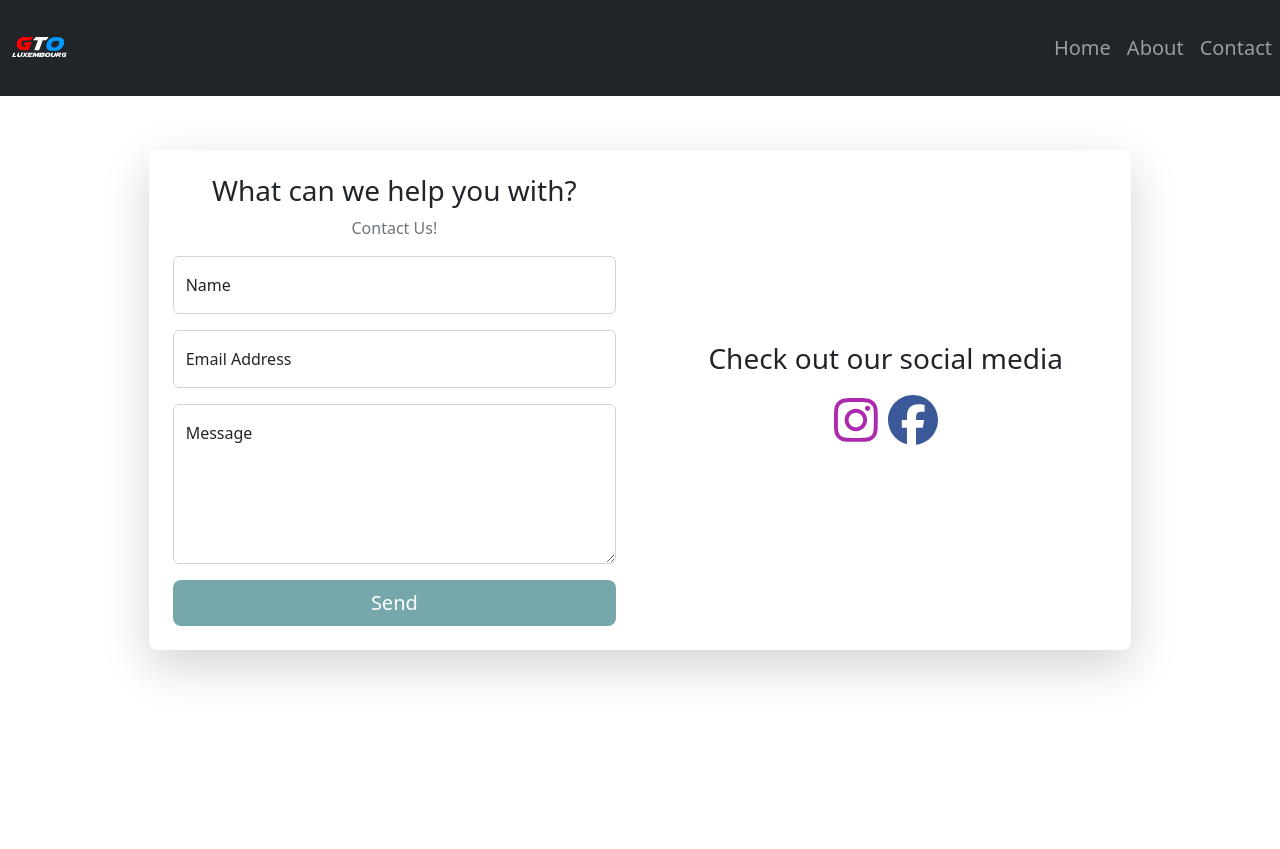
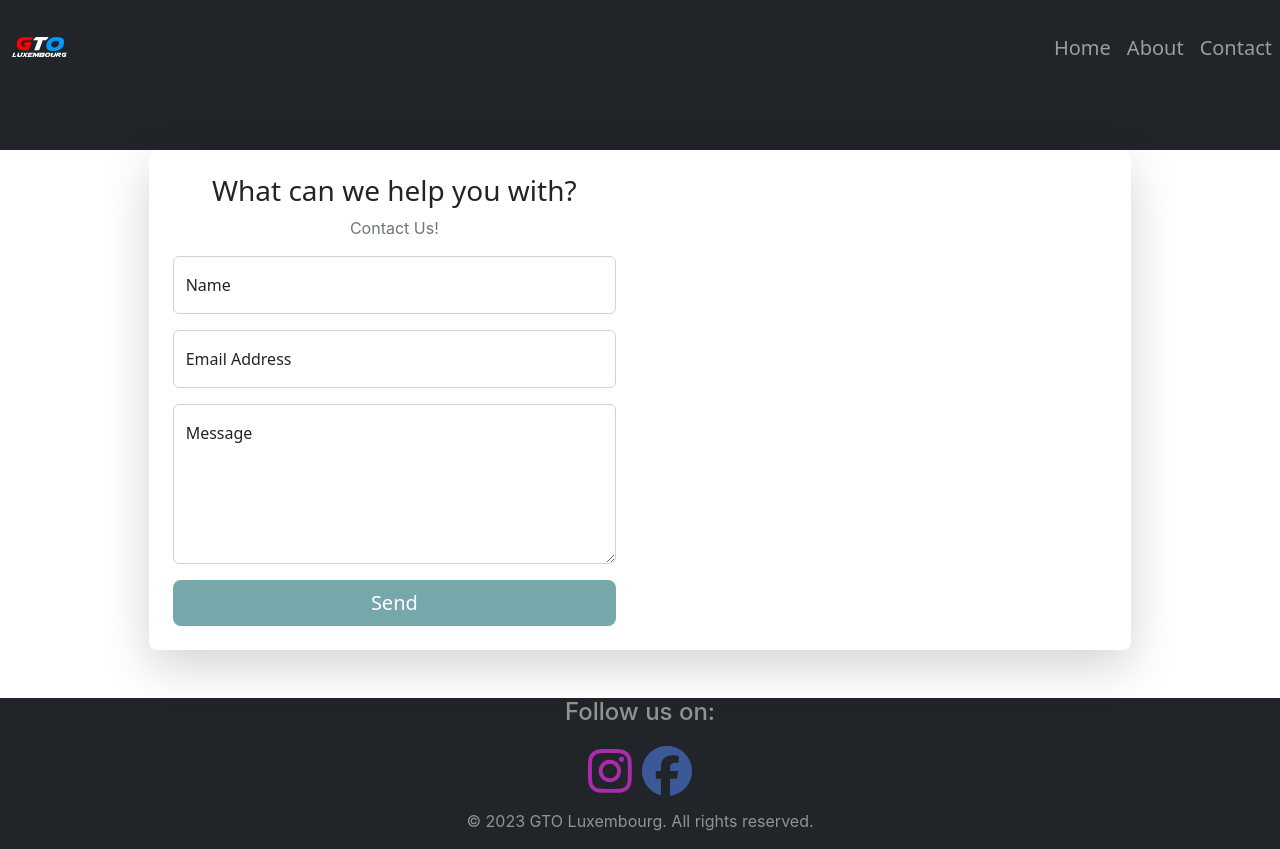
Before and after one commit to kinglouie-fm/gto_website, a Vue app: page /contact in a window 1280 px wide. Before the commit the page ends 800 px from the top, so only its background shows below. Built offline with nearby package versions, Linux system fonts and the light colour scheme.

Commit message:
added a footer

```diff
--- a/src/App.vue
+++ b/src/App.vue
@@ -51,6 +51,27 @@ const closeNavbar = () => {
     </nav>
   </header>
   <RouterView />
+
+  <!--
+            Two social media buttons with the corresponding color and link.
+            Here, fortawesome is used to get the icons
+          -->
+  <footer v-if="$route.path !== '/'">
+    <div class="footer-center">
+        <h4 class="text-white-50">Follow us on:</h4>
+        <!-- Instagram -->
+        <a style="color: #ac2bac;" href="https://www.instagram.com/gto.lu/" target=”_blank” role="button">
+            <font-awesome-icon :icon="['fab', 'instagram']" />
+        </a>
+        <!-- Facebook -->
+        <a style="color: #3b5998;" href="https://www.facebook.com/GTOLuxembourg" target=”_blank” role="button">
+            <font-awesome-icon :icon="['fab', 'facebook']" />
+        </a>
+    </div>
+    <div class="copyright">
+        <p class="text-white-50">&copy; 2023 GTO Luxembourg. All rights reserved.</p>
+    </div>
+  </footer>
 </template>
 
 <style>
@@ -68,6 +89,21 @@ const closeNavbar = () => {
 .nav-item:hover {
   background-color: rgb(68, 65, 65);
   border-radius: 3px;
+}
+
+.footer-center, p {
+    text-align: center;
+    font-family: "Inter", sans-serif;
+    font-weight: 400;
+}
+
+a {
+    padding: 5px;
+    font-size: 50px;
+}
+
+html, footer {
+    background-color: #212529;
 }
 
 @media only screen and (max-width: 800px) {
--- a/src/components/About.vue
+++ b/src/components/About.vue
@@ -9,7 +9,7 @@
     <div class="bgimg"></div>
     <section class="aboutsection">
         <h1 class="title">
-            <!-- Copyright icon <font>&#169</font> -->
+            <!-- <p>&copy;</p> -->
             GTO Luxembourg
         </h1>
         <h3 class="subtitle">
--- a/src/components/Contact.vue
+++ b/src/components/Contact.vue
@@ -45,24 +45,6 @@
                 </div>
               </form>
               <!-- End of contact form -->
-            </div>
-
-            <!--
-              Two social media buttons with the corresponding color and link.
-              Here, fortawesome is used to get the icons
-            -->
-            <div class="col-sm-6 p-4 d-none d-sm-block aside-text">
-                <div class="text-center">
-                    <div class="h3 fw-light">Check out our social media</div>
-                    <!-- Instagram -->
-                    <a style="color: #ac2bac;" href="https://www.instagram.com/gto.lu/" target=”_blank” role="button">
-                        <font-awesome-icon :icon="['fab', 'instagram']" />
-                    </a>
-                    <!-- Facebook -->
-                    <a style="color: #3b5998;" href="https://www.facebook.com/GTOLuxembourg" target=”_blank” role="button">
-                        <font-awesome-icon :icon="['fab', 'facebook']" />
-                    </a>
-                </div>
             </div>
           </div>
         </div>
```
